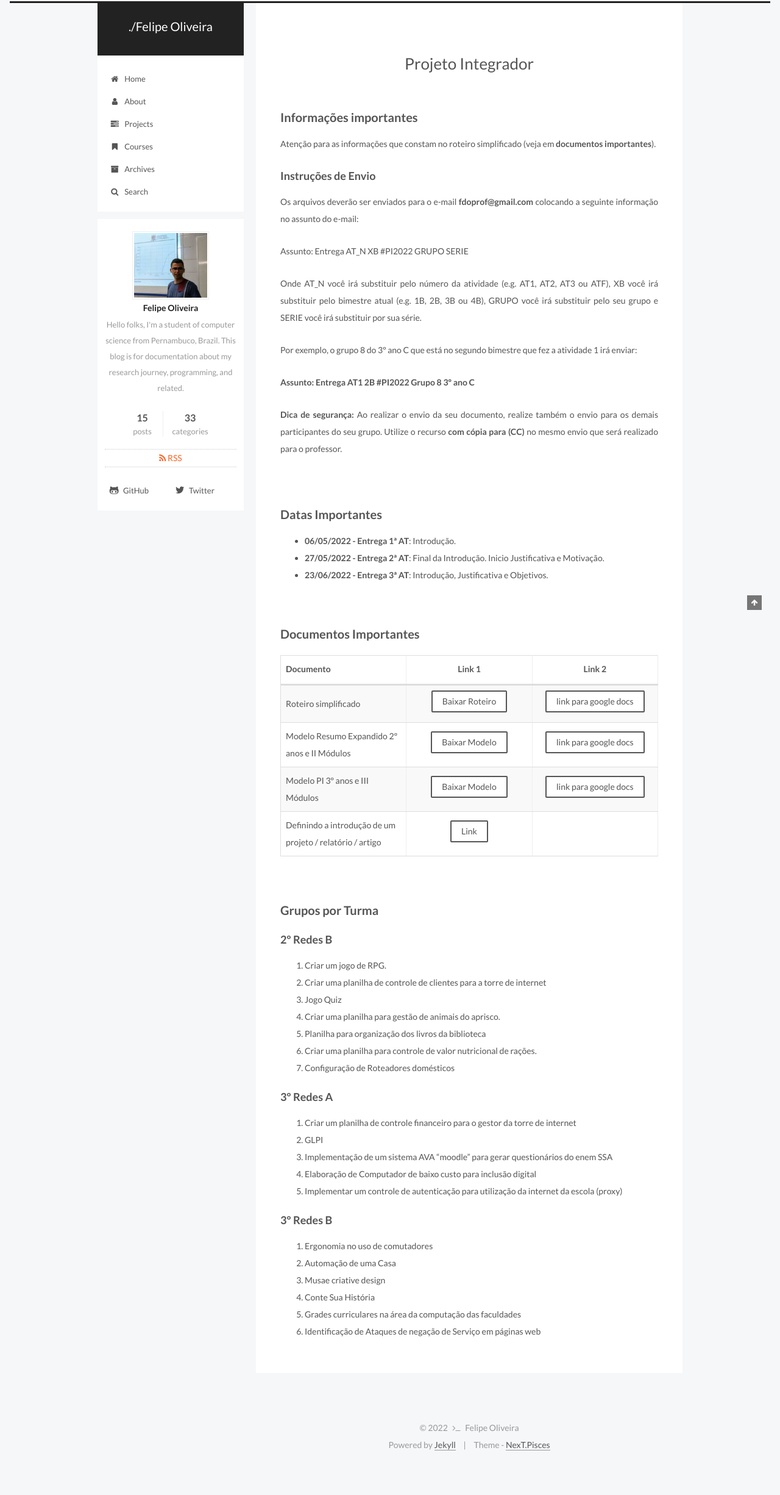
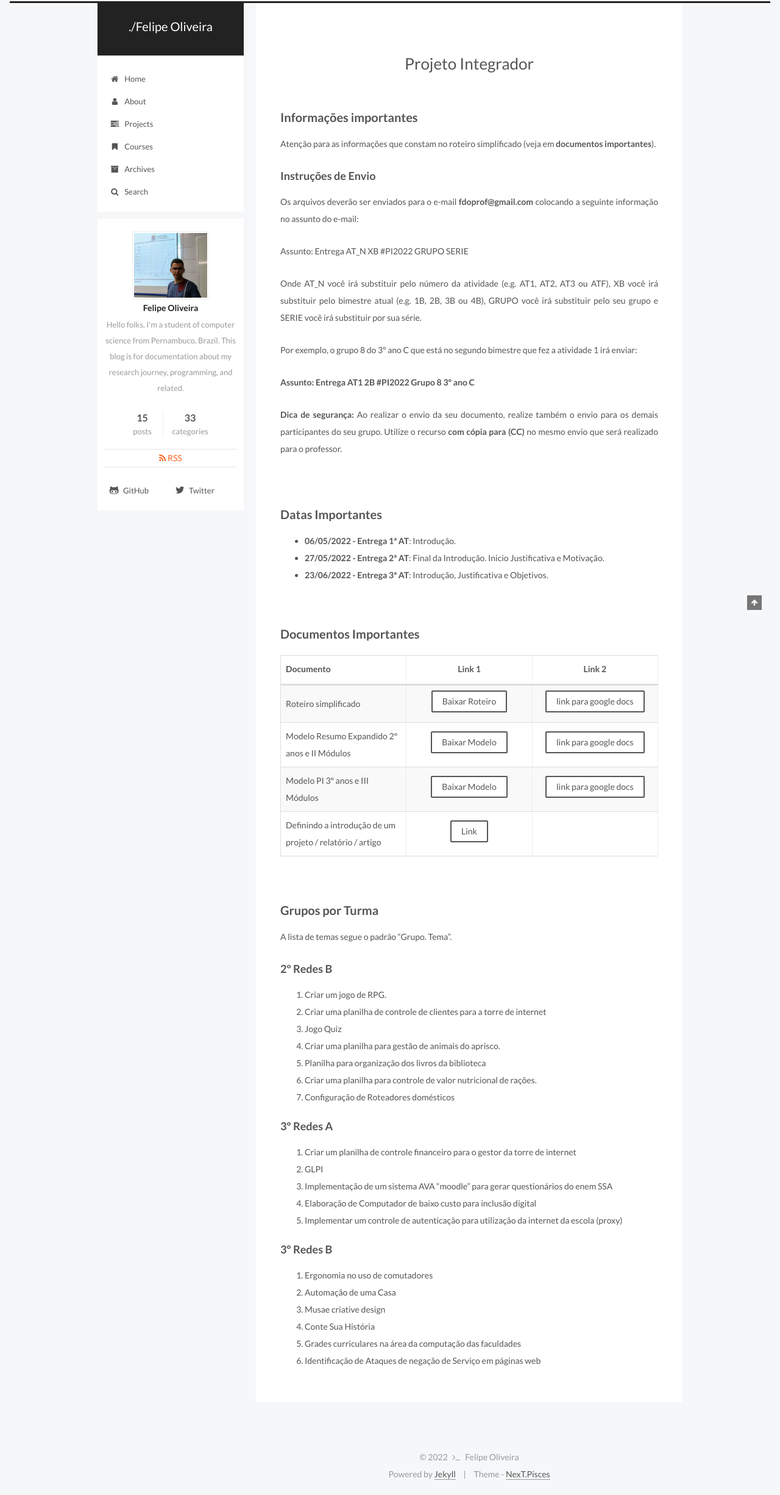
Before and after one commit to fdoliv/fdoliv.github.io, a Jekyll site: the page built from courses/pi/index.md, in a window 1280 px wide. Shown: the whole page at 61% size. Built offline with Jekyll 4.4.1, drawn with Linux system fonts in a browser that asks for light colours; before the commit the page ends 2403 px from its top, so only the background shows below that.

Commit message:
Grupos atualizados.

```diff
--- a/courses/pi/index.md
+++ b/courses/pi/index.md
@@ -47,8 +47,9 @@ Por exemplo, o grupo 8 do 3º ano C que está no segundo bimestre que fez a ativ
 <br/>
 ## Grupos por Turma
 
+A lista de temas segue o padrão "Grupo. Tema".
+
 ### 2º Redes B
-
 
 
 1. Criar um jogo de RPG.
```
